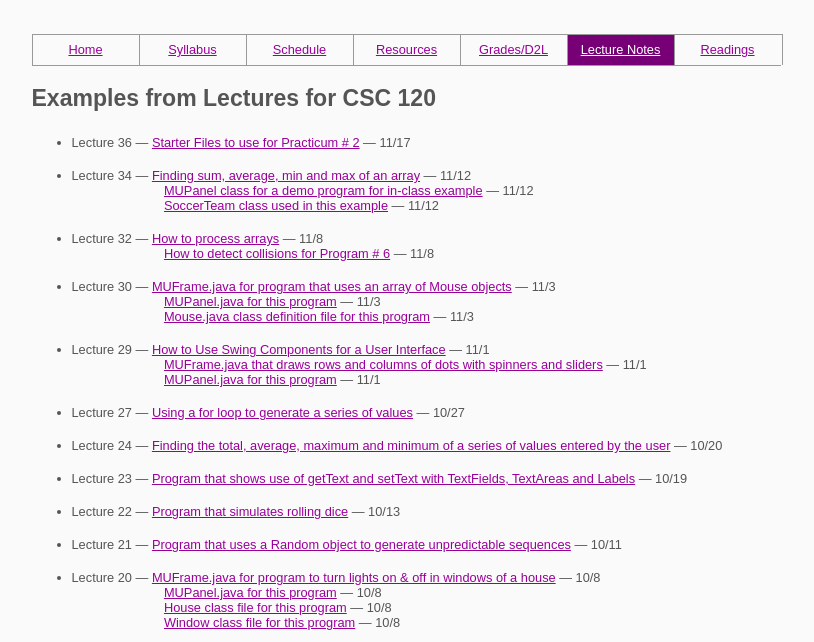
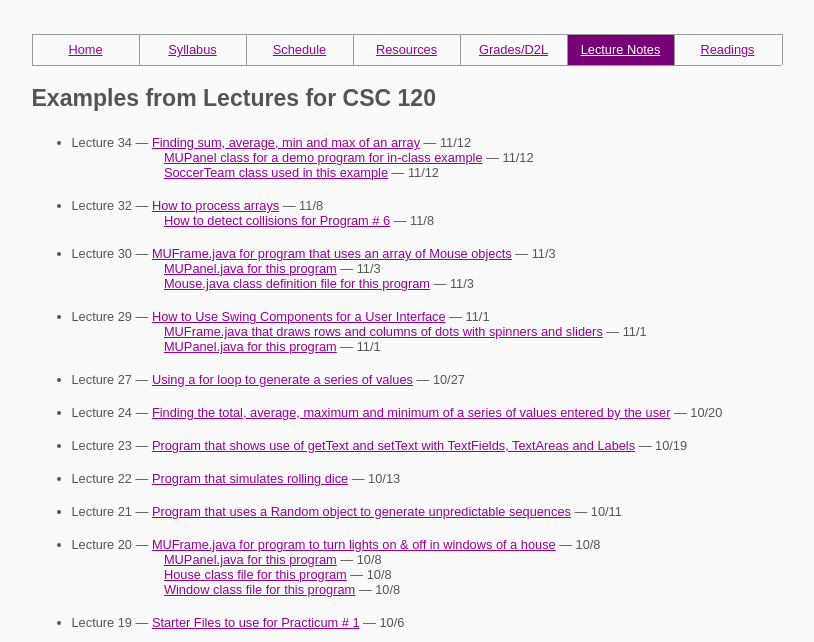
Before and after one commit to cs-courses-mountunion/CSC120Fall2021, a plain HTML site: page lecexamples120.html in a window 1280 px wide. Shown: the part 116-758 px from the top of the page, without its empty margins (233-1047 px from the left). Drawn offline with Linux system fonts and the light colour scheme.

Commit message:
Update lecexamples120.html

```diff
--- a/lecexamples120.html
+++ b/lecexamples120.html
@@ -40,7 +40,7 @@
 	  <h1>Examples from Lectures for CSC 120</h1>
 <ul>
 
-    <li> Lecture 36 &mdash; <a href="bbc/pract2.html" target="_blank"> Starter Files to use for Practicum # 2</a> &mdash; 11/17 </li> <br/>
+    <!--li> Lecture 36 &mdash; <a href="bbc/pract2.html" target="_blank"> Starter Files to use for Practicum # 2</a> &mdash; 11/17 </li> <br/-->
 
 <!--
 -->
```
